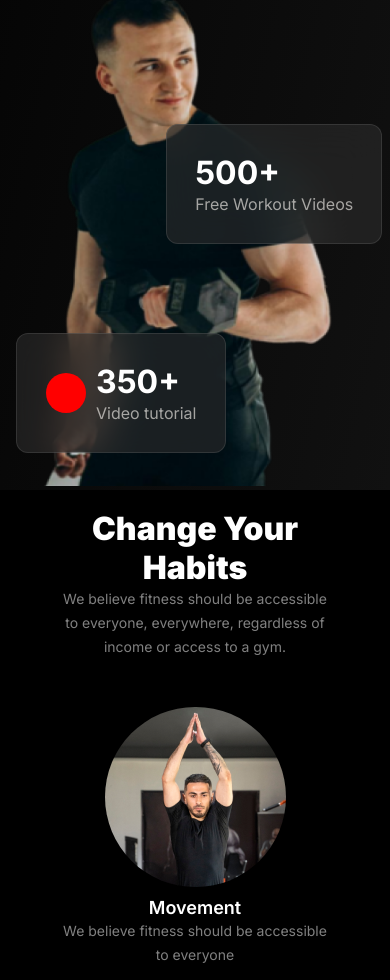
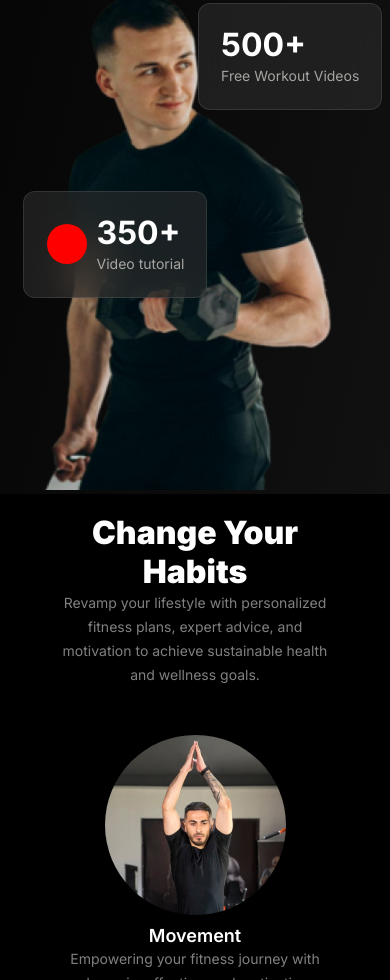
Before and after one commit to MizanurRahman5/A2-Fitness-website, a plain HTML site: page index.html in a window 390 px wide. Shown: the part 1020-2000 px from the top of the page. Drawn offline with Linux system fonts and the light colour scheme; a web font is replaced by a local one.

Commit message:
contain text change

```diff
--- a/index.html
+++ b/index.html
@@ -38,8 +38,7 @@
           <div class="banner-contain">
             <h1>Get body in <span class="shape">shape</span> & stay healthy</h1>
             <p class="banner-contain-des">
-              A huge selection of health and fitness content, healthy recipes
-              and transformation stories to help you get fit and stay fit!
+              Transform your fitness journey with expert tips, workout plans, and nutrition advice. Achieve your goals efficiently and effectively!
             </p>
             <div class="banner-btn">
                 <!--------- banner button -------->
@@ -77,28 +76,28 @@
             <div class="container habits">
                 <div class="habits-conatiner">
             <h1>Change Your Habits</h1>
-            <p>We believe fitness should be accessible to everyone, everywhere, regardless of income or access to a gym.</p>
+            <p>Revamp your lifestyle with personalized fitness plans, expert advice, and motivation to achieve sustainable health and wellness goals.</p>
                 </div>
             <div class="habits-man">
                 <div class="man-card">
                     <img src="images/image 2.png" alt="">
                     <h5>Movement</h5>
-                    <p>We believe fitness should be accessible to everyone</p>
+                    <p>Empowering your fitness journey with dynamic, effective, and motivating workouts.</p>
                 </div>
                 <div class="man-card">
                     <img src="images/image 3.png" alt="">
                     <h5>Time</h5>
-                    <p>We believe fitness should be accessible to everyone</p>
+                    <p>Maximize your fitness potential with efficient, time-focused workout solutions.</p>
                 </div>
                 <div class="man-card">
                     <img src="images/image 4.png" alt="">
                     <h5>Practice</h5>
-                    <p>We believe fitness should be accessible to everyone</p>
+                    <p>Daily exercise boosts strength, endurance, flexibility, and mental health.</p>
                 </div>
                 <div class="man-card">
                     <img src="images/image 5.png" alt="">
                     <h5>Weight Loss</h5>
-                    <p>We believe fitness should be accessible to everyone</p>
+                    <p>Consistent workouts and balanced diet effectively promote weight loss.</p>
                 </div>
             </div>
             </div>
@@ -111,7 +110,7 @@
                 <div class="run-contant">
                     <h1>Run an Extra
                         Mile Easily</h1>
-                        <p>We believe fitness should be accessible to everyone, everywhere, regardless of income or access to a gym. With hundreds of professional workouts.</p>
+                        <p>Gradually increase your distance, maintain a steady pace, and focus on proper breathing techniques. Stay hydrated and ensure adequate rest to run an extra mile with ease.</p>
                         <button class="btn-primary btn-secondary"><a href="">Join Now</a></button>
                 </div>
                 <div class="run-img">
@@ -121,13 +120,16 @@
                 </div>
             </div>
          </section>
-        <!-- Run an Extra Mils easily section end-->
+        <!------------ Run an Extra Mils easily section end-------------->
+
+
+        <!------------------- nutrition plan--------------------- -->
 
         <!------------------- bmi calculator--------------------- -->
           <section class=" bmi-calculator">
             <div class="container calculator-contain">
               <h1>BMI Calculator</h1>
-            <p>We believe fitness should be accessible to everyone, everywhere, regardless of income or access to a gym.</p>
+            <p>A BMI calculator quickly determines your body mass index by comparing your weight and height. It's a useful tool for assessing whether you're underweight, normal weight, overweight, or obese.</p>
             </div>
             <div class="calculator-form">
               <div class="container calculator-input">
@@ -156,7 +158,7 @@
                 </div>
                 <div class="calculator">
                   <h1>Calculate your BMI</h1>
-                  <p>We believe fitness should be accessible to everyone, everywhere, regardless of income or access to a gym. </p>
+                  <p>Calculate your BMI to assess your weight status using height and weight. </p>
                   <div class="bmi-calculat">
                     <div class="bmi-input">
                       <input type="text" placeholder="Height/cm">
@@ -235,13 +237,13 @@
         <section class= "container meet-our-teem">
           <div class="team-header">
             <h1>Meet Our Team</h1>
-          <p>We believe fitness should be accessible to everyone, everywhere, regardless of income or access to a gym.</p>
+          <p>Meet our team of dedicated professionals, committed to delivering exceptional service and expertise in their respective fields. Together, we strive to achieve outstanding results for our clients.</p>
           </div>
 
           <div class="teem-member">
 
               <div class="member-image">
-                <img src="images/trainer1.png" alt="">
+                <img class="jerom-bell" src="images/trainer1.png" alt="">
               <div>
                 <div class="trainer-name">
                   <h5>Jerom Bell</h5>
@@ -297,7 +299,7 @@
 
         <div class="footr-logo">
           <h1>Fitness</h1>
-            <p>We believe fitness should be accessible to everyone, everywhere, regardless of income or access to a gym. With hundreds of professional workouts.</p>
+            <p>Fitness encompasses regular physical activity, balanced nutrition, and healthy habits to improve physical health, mental well-being, and overall quality of life, promoting strength, endurance, and flexibility.</p>
         </div>
         <div class="fitness-service">
           <div class="footer-service">
--- a/styles/style.css
+++ b/styles/style.css
@@ -520,6 +520,9 @@ input {
   top: 85%;
   left: 5%;
 }
+img.jerom-bell {
+  object-fit: fill;
+}
 .team-header {
   margin-top: 5rem;
   max-width: 670px;
@@ -633,7 +636,7 @@ small {
   .btn-primary,
   .btn {
     font-size: 12px;
-    padding: 10px 25px;
+    padding: 12px 15px;
   }
   .hambars {
     display: block;
@@ -644,16 +647,24 @@ small {
     width: 100%;
   }
   .banner-shape {
-    right: 40%;
+    top: 42%;
+    right: 46%;
+    width: 184px;
+    padding: 1.3rem;
   }
   .calculator-input {
     gap: 50px;
     padding: 20px 0;
   }
   .banner-shape2 {
-    top: 30%;
+    top: 6%;
     right: -10%;
+    width: 184px;
+    padding: 1.3rem;
   }
+  p.banner-shap-des {
+    font-size: 14px;
+}
   .habits {
     padding: 20px;
   }
```
